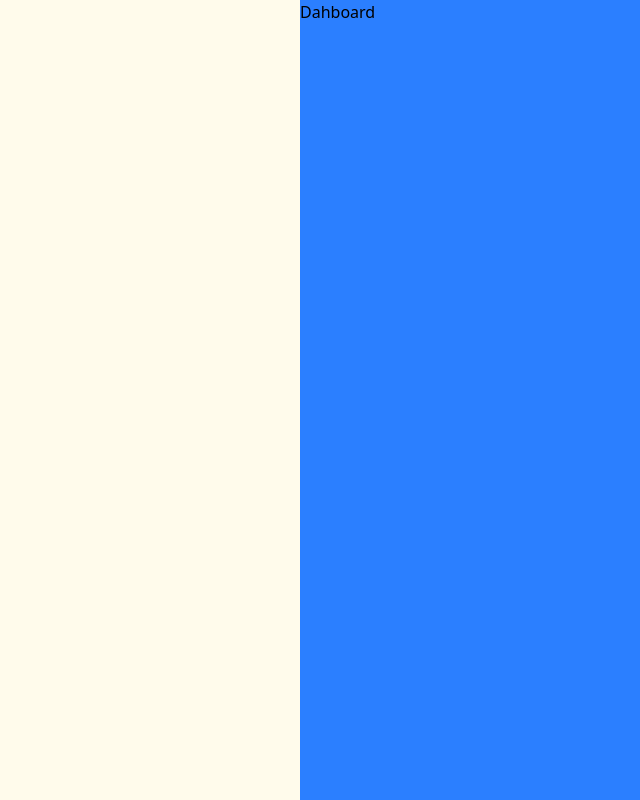
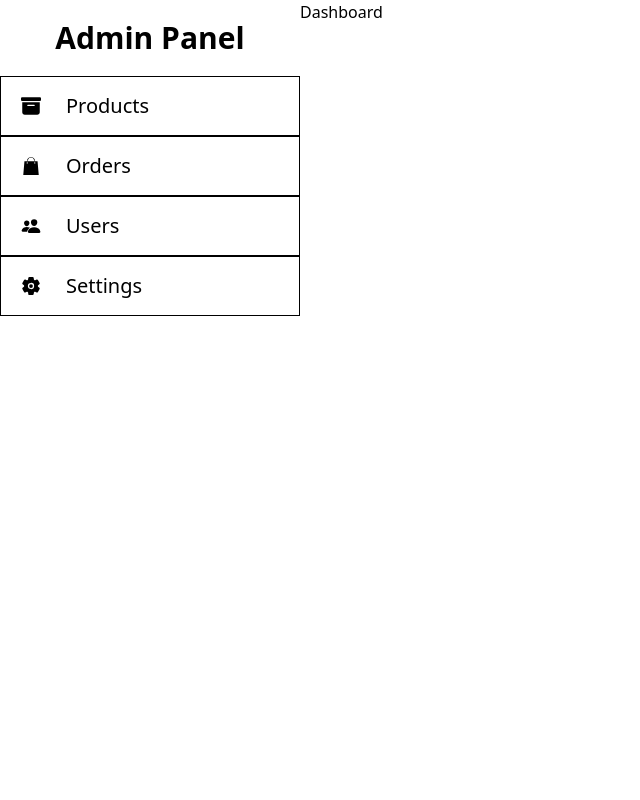
Before and after one commit to yasindu2000/E-Commerce_MERN_Stack, a React (Vite) app in the folder front-end/: page /admin in a window 1280 px wide. Shown: the whole page, without its empty margins (0-640 px from the left). Built offline with nearby package versions, Linux system fonts and the light colour scheme.

Commit message:
update🚀

```diff
--- a/front-end/package.json
+++ b/front-end/package.json
@@ -13,6 +13,7 @@
     "@tailwindcss/vite": "^4.1.5",
     "react": "^19.1.0",
     "react-dom": "^19.1.0",
+    "react-icons": "^5.5.0",
     "react-router-dom": "^7.6.2",
     "tailwindcss": "^4.1.5"
   },
--- a/front-end/src/pages/Admin.jsx
+++ b/front-end/src/pages/Admin.jsx
@@ -1,24 +1,30 @@
 
-import { Route, Routes } from 'react-router-dom'
+import { Link, Route, Routes } from "react-router-dom";
+import { FaBoxArchive } from "react-icons/fa6";
+import { GiShoppingBag } from "react-icons/gi";
+import { IoPeople } from "react-icons/io5";
+import { IoSettings } from "react-icons/io5";
 
 function Admin() {
   return (
-    <div className='w-full h-screen bg-red-500 flex'>
-      <div className="w-[300px] h-full bg-amber-50">
+      <div className="w-full h-screen  flex">
+            <div className="w-[300px] h-full flex flex-col items-center">
+                <span className="text-3xl font-bold my-5">Admin Panel</span>
 
-      </div>
-      <div className="w-[calc(100%-300px)] h-full bg-blue-500">
-         <Routes path='/'>
+                <Link className="flex flex-row h-[60px] w-full  border p-[20px] items-center text-xl  gap-[25px]" to="/admin/products"><FaBoxArchive /> Products</Link>
+                <Link className="flex flex-row h-[60px] w-full border p-[20px] items-center text-xl  gap-[25px]" to="/admin/orders"><GiShoppingBag /> Orders</Link>
+                <Link className="flex flex-row h-[60px] w-full border p-[20px] items-center text-xl  gap-[25px]" to="/admin/users"><IoPeople /> Users</Link>
+                <Link className="flex flex-row h-[60px] w-full border p-[20px] items-center text-xl  gap-[25px]" to="/admin/settings"><IoSettings /> Settings</Link>
+            </div>
+            <div className="w-[calc(100%-300px)]  h-full">
+                <Routes path="/*">
+                    <Route path="/" element={<h1>Dashboard</h1>}/>
+                    <Route path="/products" element={<h1>Products</h1>}/>
+                    <Route path="/orders" element={<h1>Orders</h1>}/>
+                </Routes>
+            </div>
 
-              <Route path='/' element ={<h1>Dahboard</h1>}/>
-              <Route path='/products' element={<h1>Products</h1>}/>
-              <Route path='/orders' element={<h1>Orders</h1>}/>
-
-         </Routes>
-      </div>
-
-
-    </div>
+        </div>
   )
 }
 
```
Also changed, not shown: front-end/src/App.jsx (+3 -4 lines), front-end/public/login.jpg (added), 1 other file (tests, documents, lock files or other folders).
